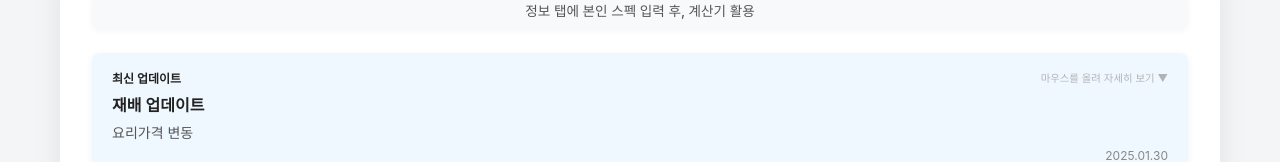
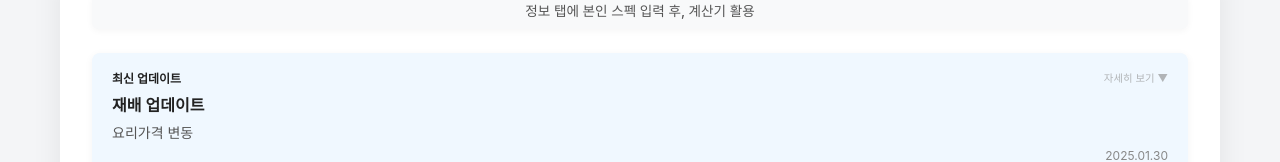
Before and after one commit to 1x0x7/107spa, a Next.js app: page / in a window 1280 px wide. Shown: the part 185-347 px from the top of the page. Built offline with nearby package versions, Linux system fonts and the light colour scheme.

Commit message:
text edit

```diff
--- a/app/page.tsx
+++ b/app/page.tsx
@@ -19,7 +19,7 @@ export default function HomePage() {
             <div className="update-banner-header">
               <div className="update-banner-badge">최신 업데이트</div>
               {latestUpdate.details && (
-                <div className="update-banner-hint">마우스를 올려 자세히 보기 ▼</div>
+                <div className="update-banner-hint">자세히 보기 ▼</div>
               )}
             </div>
 
```
